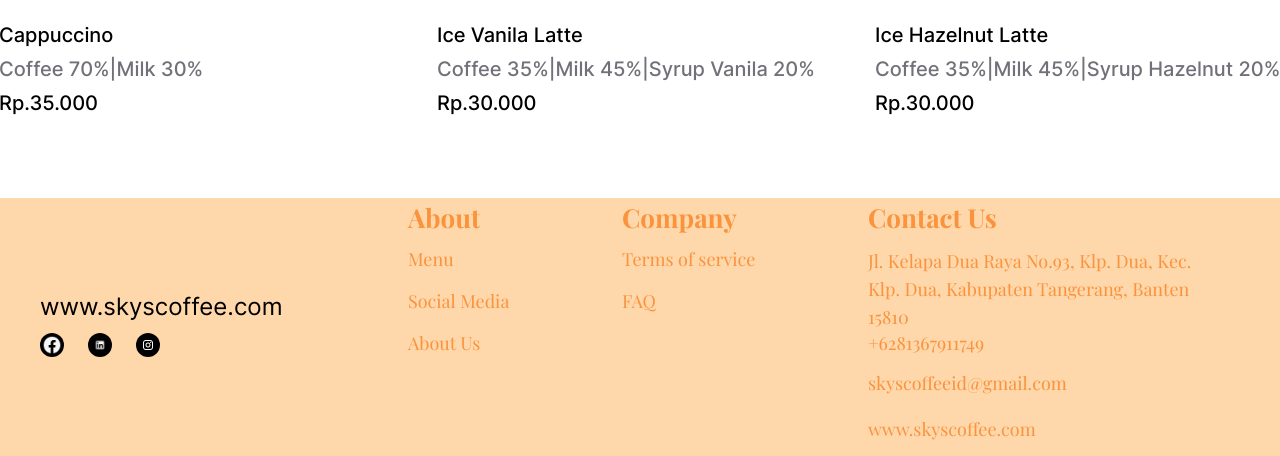
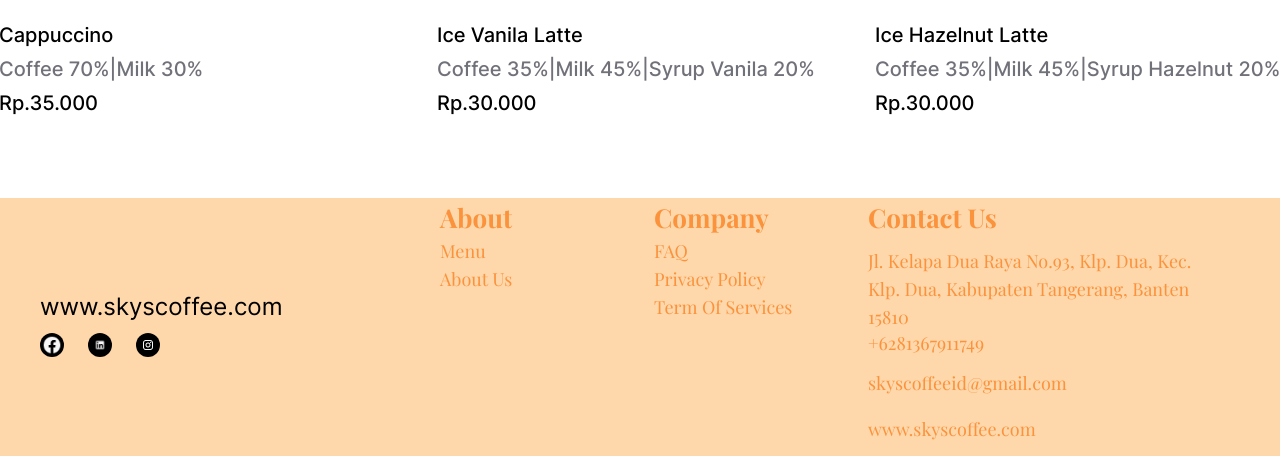
Before and after one commit to KairunHanjun/bookish-adventure, a Spring app: template src/main/resources/templates/menu.html in a window 1280 px wide. Shown: the part 1023-1479 px from the top of the page. Run offline with Thymeleaf, Linux system fonts and the light colour scheme; the template is opened without the code that fills it, so the values that code supplies are empty; some of the project's set-up classes (security, data sources, template engines, error pages and the like) are left out, and stand-ins take their place; some libraries are stand-ins or nearby versions.

Commit message:
Take care footer, that not get their function correctly

```diff
--- a/src/main/resources/static/css/output.css
+++ b/src/main/resources/static/css/output.css
@@ -1036,6 +1036,10 @@ video {
   z-index: 100;
 }
 
+.z-50 {
+  z-index: 50;
+}
+
 .m-auto {
   margin: auto;
 }
@@ -1345,6 +1349,10 @@ video {
   height: 100vh;
 }
 
+.h-\[70px\] {
+  height: 70px;
+}
+
 .min-h-screen {
   min-height: 100vh;
 }
@@ -1638,6 +1646,26 @@ video {
   width: 100vw;
 }
 
+.w-\[105px\] {
+  width: 105px;
+}
+
+.w-\[505px\] {
+  width: 505px;
+}
+
+.w-\[1px\] {
+  width: 1px;
+}
+
+.w-\[140px\] {
+  width: 140px;
+}
+
+.w-\[150px\] {
+  width: 150px;
+}
+
 .min-w-full {
   min-width: 100%;
 }
@@ -1690,6 +1718,10 @@ video {
   flex-direction: row-reverse;
 }
 
+.\!flex-row-reverse {
+  flex-direction: row-reverse !important;
+}
+
 .flex-col {
   flex-direction: column;
 }
@@ -1824,6 +1856,10 @@ video {
 
 .gap-\[92px\] {
   gap: 92px;
+}
+
+.gap-20 {
+  gap: 5rem;
 }
 
 .-space-y-5 > :not([hidden]) ~ :not([hidden]) {
@@ -2560,10 +2596,6 @@ video {
 .text-zinc-500 {
   --tw-text-opacity: 1;
   color: rgb(113 113 122 / var(--tw-text-opacity));
-}
-
-.opacity-60 {
-  opacity: 0.6;
 }
 
 .opacity-80 {
--- a/src/main/resources/templates/checkout.html
+++ b/src/main/resources/templates/checkout.html
@@ -54,9 +54,9 @@
                 <div class="w-[164.05px] h-[45.83px] text-neutral-600 text-2xl font-semibold font-['Inter'] leading-loose">Your Order</div>
                 <div class="rounded-[31px] border border-neutral-400 flex-col justify-start items-center gap-3.5 flex">
                   <div class="w-[755px] h-[379px] overflow-x-scroll flex-col gap-5 flex relative">
-                    <div class="w-[631.36px] h-[174.67px] left-[33.25px] top-[74.24px] absolute flex-row justify-start items-start gap-5 inline-flex">
+                    <div class="w-[631.36px] h-[174.67px] left-[33.25px] top-[74.24px] absolute flex-col justify-start items-start gap-5 inline-flex">
 
-[(${div})]
+                      [(${div})]
 
                     </div>
                   </div>
--- a/src/main/resources/templates/menu.html
+++ b/src/main/resources/templates/menu.html
@@ -6,14 +6,6 @@
     <link rel="stylesheet" href="../css/output.css">
     <script th:src="@{https://cdnjs.cloudflare.com/ajax/libs/izitoast/1.4.0/js/iziToast.min.js}"></script>
     <link rel="stylesheet" href="https://cdnjs.cloudflare.com/ajax/libs/izitoast/1.4.0/css/iziToast.min.css">
-    <script>
-            iziToast.show({
-                    title: 'Fail',
-                    message: 'Please look on our magnificient coffee',
-                    position: 'topRight',
-                    color: 'red'
-            });
-  </script>
 </head>
 <body>
     <div class=" bg-white flex-col justify-start items-center gap-[66px] inline-flex">
@@ -134,31 +126,34 @@
                 <div class="text-black relative left-10 text-2xl font-normal font-['Inter'] leading-9">www.skyscoffee.com</div>
                 <div class="relative left-8 justify-start items-start gap-2 inline-flex">
                     <div class="w-10 h-10 relative rounded">
-                        <button class="w-6 h-6 left-[8px] bg-black rounded-xl top-[8px] absolute">
+                      <a href="https://www.facebook.com/profile.php?idb=61560516392315&mibextid=ZbWKwL"><button class="w-6 h-6 left-[8px] bg-black rounded-xl top-[8px] absolute">
                         <img class="w-5 h-[19.92px] left-[2px] top-[2.04px] absolute" src="../img/Icon.png" />
-                        </button>
+                      </button></a>
                     </div>
                     <div class="w-10 h-10 relative rounded">
-                        <button class="w-6 h-6 bg-black rounded-xl left-[8px] top-[8px] absolute">
-                        <img class="w-[18px] h-[18px] left-[3px] top-[3px] absolute" src="../img/Icon (2).png" />
-                        </button>
+                        <a href="https://www.linkedin.com/in/sky-s-coffee-879688311/"><button class="w-6 h-6 bg-black rounded-xl left-[8px] top-[8px] absolute">
+                            <img class="w-[18px] h-[18px] left-[3px] top-[3px] absolute" src="../img/Icon (2).png" />
+                        </button></a>
                     </div>
                     <div class="w-10 h-10 relative rounded">
-                        <button class="w-6 h-6 left-[8px] bg-black rounded-xl top-[8px] absolute">
-                        <img class="w-5 h-5 left-[2px] top-[2px] absolute" src="../img/Icon (3).png" />
-                        </button>
+                        <a href="https://www.instagram.com/skyscoffee24?igsh=MWQ4NmcxcHhsM2FkYg=="><button class="w-6 h-6 left-[8px] bg-black rounded-xl top-[8px] absolute">
+                            <img class="w-5 h-5 left-[2px] top-[2px] absolute" src="../img/Icon (3).png" />
+                        </button></a>
                     </div>
                 </div>
             </div>
             <div class="w-screen flex relative m-auto justify-end space-x-28 flex-row right-20 end-0">
-                <div class="w-[102px] h-[216px] left-0 top-0 relative">
-                    <div class="left-0 top-0 absolute text-orange-400 text-[26px] font-bold font-Playfair">About</div>
-                    <div class="left-0 top-[40px] absolute text-orange-400 text-lg font-normal font-Playfair leading-[42px]">Menu<br/>Social Media<br/>About Us</div>
-                </div>
-                <div class="w-[134px] h-[174px] left-0 top-0 relative">
-                    <div class="left-0 top-0 absolute text-orange-400 text-[26px] font-bold font-Playfair">Company</div>
-                    <div class="left-0 top-[40px] absolute text-orange-400 text-lg font-normal font-Playfair leading-[42px]">Terms of service<br/>FAQ</div>
-                </div>
+              <div class="w-[102px] h-[216px] left-0 top-0 gap-10 relative flex-col">
+                <div class="left-0 top-0 relative text-orange-400 text-[26px] font-bold font-Playfair">About</div>
+                <a href="/static/menu"><div class="hover:underline left-0 relative text-orange-400 text-lg font-normal font-Playfair">Menu</div></a>
+                <a href="/static/about.html"><div class="hover:underline left-0 relative text-orange-400 text-lg font-normal font-Playfair">About Us</div></a>
+              </div>
+              <div class="w-[102px] h-[216px] left-0 top-0 relative flex-col">
+                <div class="left-0 top-0 relative text-orange-400 text-[26px] font-bold font-Playfair">Company</div>
+                <a href="/static/FAQ.html"><div class="hover:underline left-0 top-0 relative text-orange-400 text-lg font-normal font-Playfair">FAQ</div></a>
+                <a href="/static/Privacy.html"><div class="hover:underline left-0 top-0 relative text-orange-400 text-lg whitespace-nowrap font-normal font-Playfair">Privacy Policy</div></a>
+                <a href="/static/TOS.html"><div class="hover:underline left-0 top-0 relative text-orange-400 text-lg whitespace-nowrap font-normal font-Playfair">Term Of Services</div></a>
+              </div>
                 <div class="w-[332px] h-[258px] left-0 top-0 relative">
                     <div class="left-0 top-0 absolute text-orange-400 text-[26px] font-bold font-Playfair">Contact Us</div>
                     <div class="w-[332px] h-48 left-0 top-[48.5px] absolute">
@@ -171,5 +166,21 @@
             </div>
         </div>
     </div>
+
+    <script defer>
+      const queryString = window.location.search;
+      const urlParams = new URLSearchParams(queryString);
+      if(urlParams.size > 0){
+        if(urlParams.has('error')){
+          iziToast.show({
+                        title: 'Error',
+                        message: 'Please look on our magnificient coffee',
+                        position: 'topLeft',
+                        color: 'red'
+                });
+        }
+      }
+    </script>
+</script>
 </body>
 </html>
```
Also changed, not shown: src/main/java/org/kelompokwira/wirakopi/wirakopi/Controller/WiraController.java (+0 -15 lines), src/main/resources/templates/about.html (+20 -17 lines), src/main/resources/templates/product.html (+20 -17 lines).
